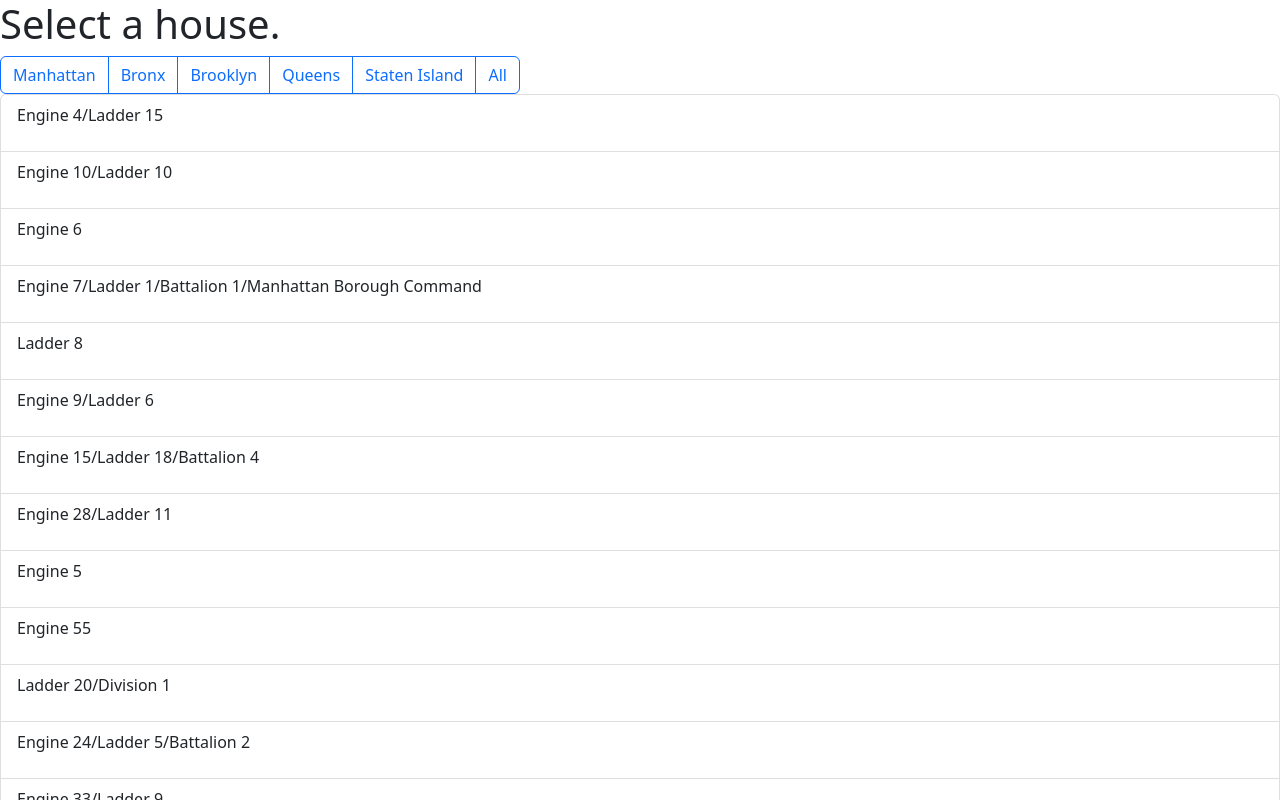
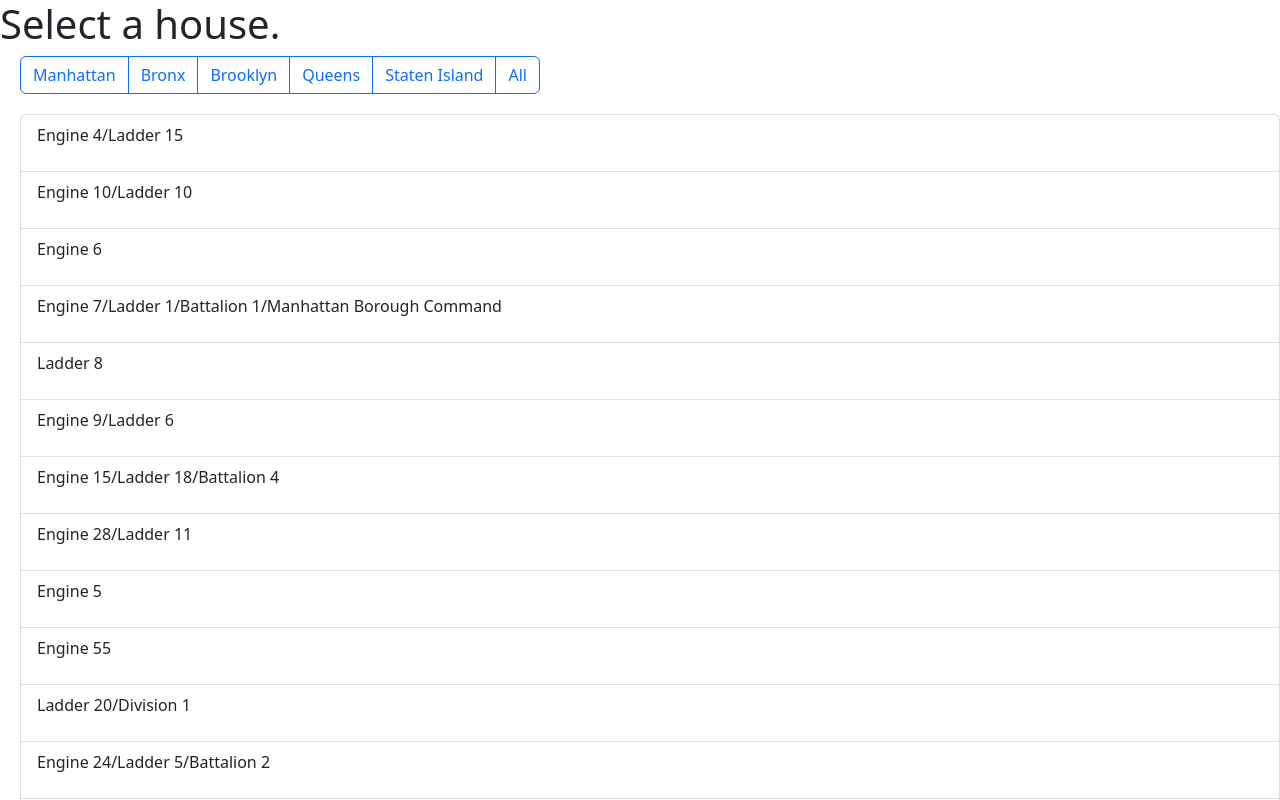
Before and after one commit to abbreviatedman/05-state-props-lab-solution, a React (Create React App) app: page / in a window 1280 px wide. Shown: the top 800 px of the page. Built offline with nearby package versions, Linux system fonts and the light colour scheme.

Commit message:
Adds better layout spacing.

```diff
--- a/src/FilterButtons.js
+++ b/src/FilterButtons.js
@@ -1,6 +1,6 @@
 function FilterButtons(props) {
   return (
-    <div className="btn-group">
+    <div className="btn-group" style={{margin: "0px 20px 20px 20px"}}>
       <button className="btn btn-outline-primary" onClick={() => props.filterHandler('Manhattan')}>Manhattan</button>
       <button className="btn btn-outline-primary" onClick={() => props.filterHandler('Bronx')}>Bronx</button>
       <button className="btn btn-outline-primary" onClick={() => props.filterHandler('Brooklyn')}>Brooklyn</button>
--- a/src/HouseList.js
+++ b/src/HouseList.js
@@ -2,7 +2,7 @@ import House from "./House";
 
 function HouseList(props) {
   return (
-    <ul className="list-group">
+    <ul className="list-group" style={{marginLeft: "20px"}}>
       {props.houses.map((house) => (
         <House
           key={house.FacilityName}
```
